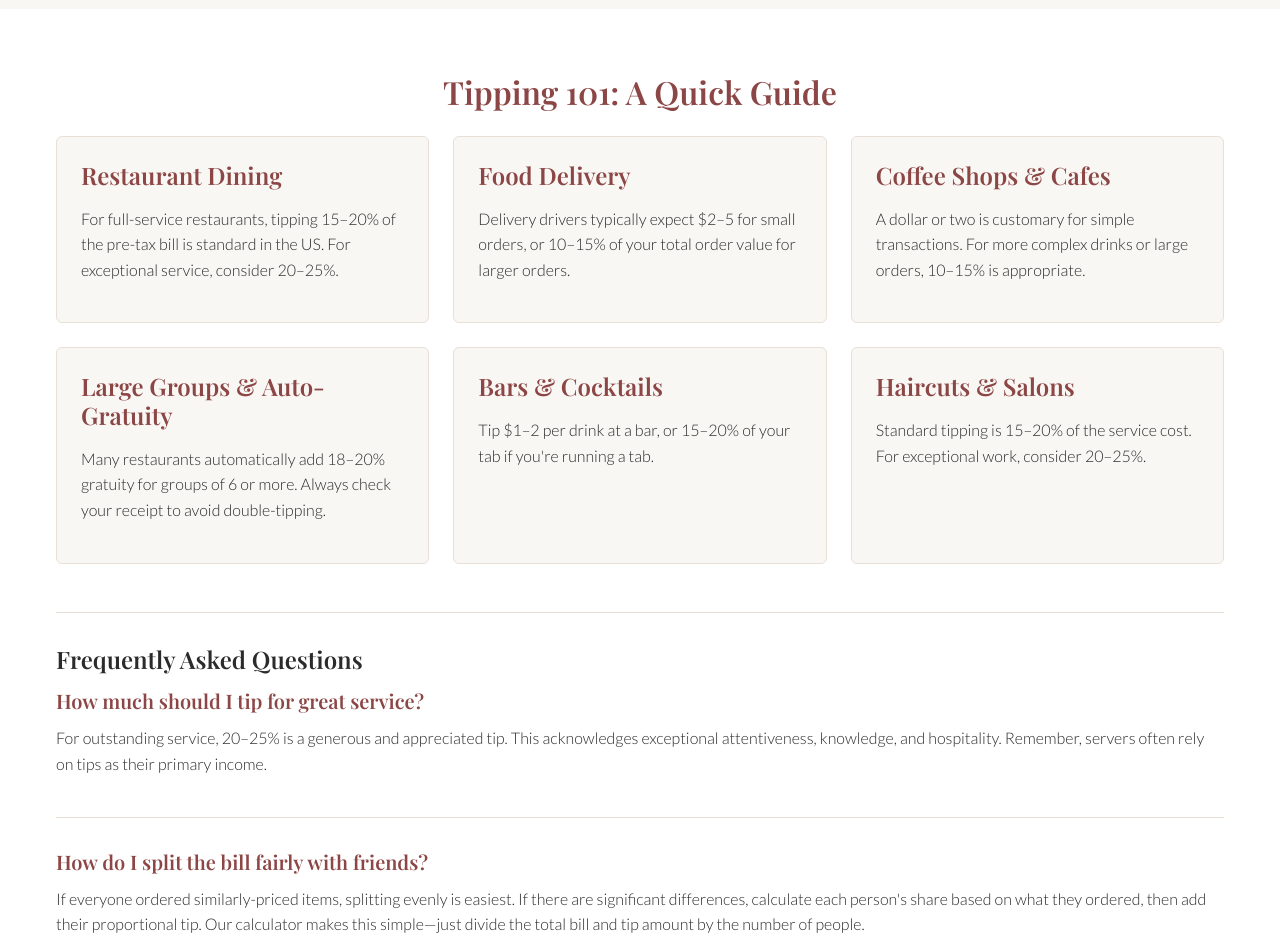
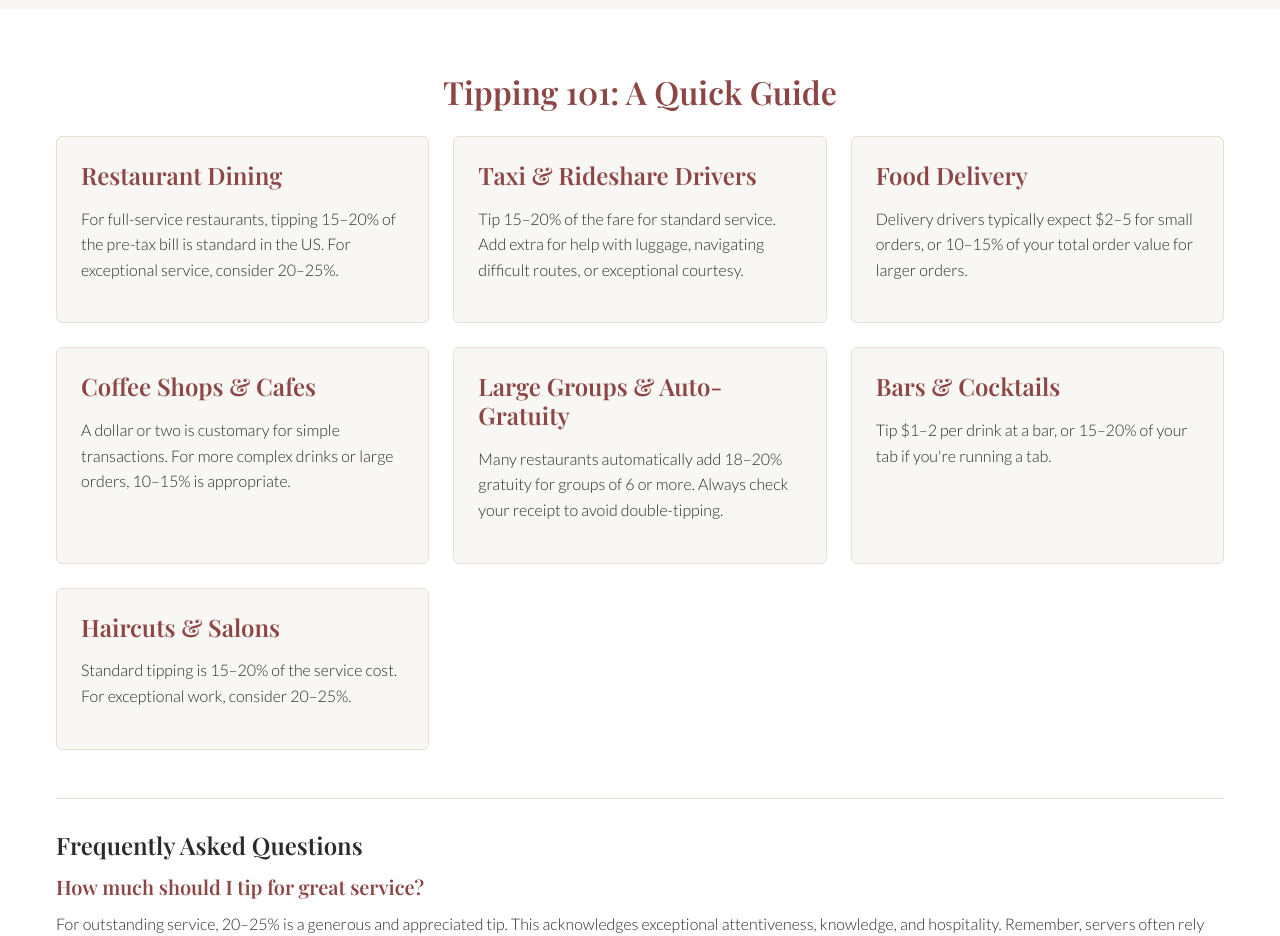
Before and after one commit to travman1993/tip-gen, a plain HTML site: page index.html in a window 1280 px wide. Shown: the part 2860-3796 px from the top of the page. Drawn offline with nearby package versions, Linux system fonts and the light colour scheme.

Commit message:
added tip

```diff
--- a/index.html
+++ b/index.html
@@ -251,6 +251,11 @@
                 </div>
 
                 <div class="guide-card">
+                    <h3>Taxi & Rideshare Drivers</h3>
+                    <p>Tip 15–20% of the fare for standard service. Add extra for help with luggage, navigating difficult routes, or exceptional courtesy.</p>
+                </div>
+
+                <div class="guide-card">
                     <h3>Food Delivery</h3>
                     <p>Delivery drivers typically expect $2–5 for small orders, or 10–15% of your total order value for larger orders.</p>
                 </div>
```
